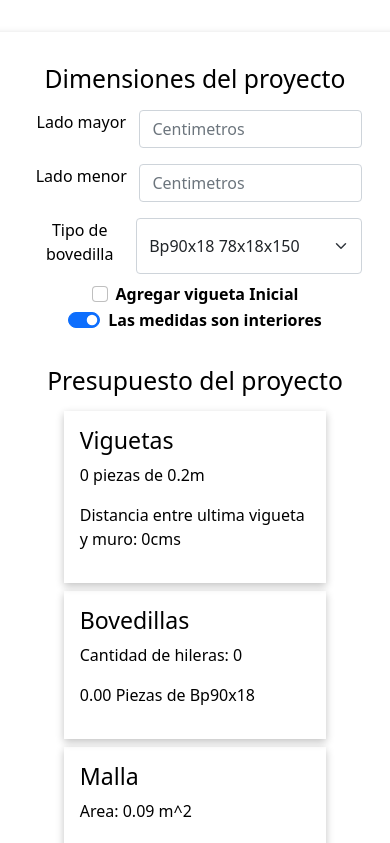
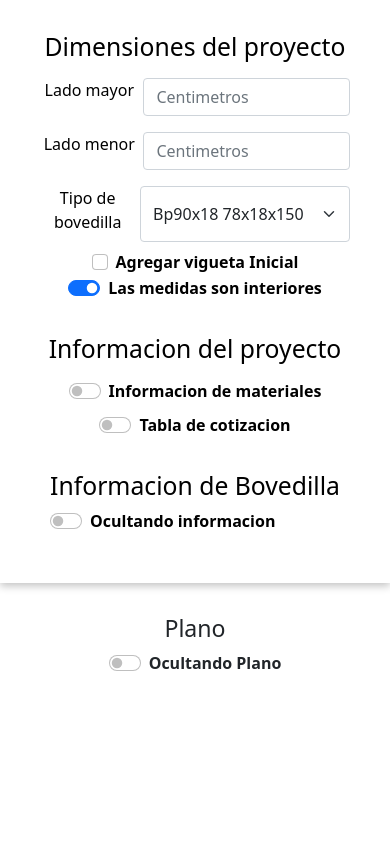
Before and after one commit to CarlosCr18/viguetas, a React (Create React App) app: page / in a window 390 px wide. Shown: the top 843 px of the page. Built offline with nearby package versions, Linux system fonts and the light colour scheme.

Commit message:
Agregue tabla de cotizacions

```diff
--- a/src/App.css
+++ b/src/App.css
@@ -12,7 +12,30 @@
   --largoDeVigueta: 0;
   --distanciaEntreViguetas: 0;
 }
-body {
+
+.App {
+  width: 100vw;
+  text-align: center;
+  display: flex;
+  flex-direction: column;
+}
+
+.App-header {
+  width: 100%;
+  max-width: 100vw;
+  overflow: hidden;
+  display: flex;
+  padding: 2rem;
+  flex-direction: row;
+  align-items: flex-start;
+  flex-wrap: wrap;
+  justify-content: center;
+  color: black;
+  gap: 10%;
+  box-shadow: rgba(0, 0, 0, 0.24) 0px 3px 8px;
+}
+
+.plano {
   width: 100vw;
   display: flex;
   flex-direction: column;
@@ -22,24 +45,13 @@ body {
   padding-block: 2rem;
 }
 
-.App {
-  width: 100%;
-  text-align: center;
-  display: flex;
-  flex-direction: column;
+table {
+  max-width: 20vw !important;
 }
 
-.App-header {
-  width: 100%;
-  display: flex;
-  padding: 2rem;
-  flex-direction: row;
-  align-items: flex-start;
-  flex-wrap: wrap;
-  justify-content: center;
-  color: black;
-  gap: 10%;
-  box-shadow: rgba(0, 0, 0, 0.24) 0px 3px 8px;
+th {
+  padding: 1rem;
+  outline: solid 1px black;
 }
 
 .inputsContainer {
@@ -99,7 +111,7 @@ body {
   display: grid;
   place-items: center;
   font-size: 14px;
-  margin-left: 0;
+  margin-left: 15px;
   margin-top: var(--margenTop);
 }
 
@@ -107,7 +119,6 @@ body {
   width: 12px;
   min-width: 12px;
   max-width: 12px;
-  outline: solid 1px red;
 
   height: var(--largoDeVigueta);
   border: 1px solid red;
@@ -138,6 +149,7 @@ body {
   align-self: start;
   align-items: center;
   gap: 0.5rem;
+  padding-block: 2rem;
 }
 
 .Appvigueta {
@@ -202,12 +214,51 @@ body {
 }
 
 @media (max-width: 815px) {
+  html,
+  body {
+    max-width: 100vw;
+    width: 100vw;
+    padding: 0;
+    margin: 0;
+    overflow-x: hidden;
+  }
   .App-header {
+    width: 100%;
     display: grid;
     gap: 2rem;
     place-content: center;
     place-items: center;
   }
+
+  .InformacionContainer {
+    max-width: 100vw;
+    display: grid;
+    place-content: center;
+    place-items: center;
+    padding: 0;
+    margin: 0;
+  }
+
+  .tablaDeCotizacion {
+    max-width: 100vw !important;
+    width: 85vw;
+  }
+
+  .tablaDeCotizacion tr,
+  .tablaDeCotizacion th {
+    width: 5rem !important;
+    max-width: 5rem;
+    padding: 0;
+    margin: 0;
+  }
+
+  .inputDeCostos {
+    width: 5rem !important;
+    max-width: 5rem;
+    padding: 0;
+    margin: 0;
+  }
+
   .Appvigueta {
     max-width: 90%;
     transform-origin: right top;
--- a/src/App.tsx
+++ b/src/App.tsx
@@ -36,21 +36,8 @@ function App() {
   const [viguetaInicial, setViguetaInicial] = React.useState(false);
   const [medidasSonInteriores, setMedidasSonInteriores] = React.useState(true);
   const [mostrarPlano, setMostrarPlano] = React.useState(false);
-  // const [cantidadDeViguetas, setCantidadDeViguetas] = React.useState(0);
-  // const [largoDeVigueta, setLargoDeViguetas] = React.useState(0);
-  // const [cantidadDeHileras, setCantidadDeHileras] =
-  //   React.useState<number>(cantidadDeViguetas);
 
-  // React.useEffect(() => {
-  //   setCantidadDeHileras(
-  //     Math.round(ancho / (tipoDeBovedilla.efectivo + 12) / 0.5) * 0.5
-  //   );
-  //   return setCantidadDeHileras(
-  //     Math.round(ancho / (tipoDeBovedilla.efectivo + 12) / 0.5) * 0.5
-  //   );
-  // }, [cantidadDeViguetas]);
   const offsetDeMedidas: number = medidasSonInteriores ? 0 : 30;
-
   const cantidadDeHileras =
     Math.round(
       (ancho - offsetDeMedidas) / (tipoDeBovedilla.efectivo + 12) / 0.5
@@ -70,7 +57,7 @@ function App() {
 
   return (
     <div className="App">
-      <header className="App-header">
+      <div className="App-header">
         <FormDeViguetas
           setAncho={setAncho}
           setLargo={setLargo}
@@ -89,8 +76,8 @@ function App() {
           cantidadDeHileras={cantidadDeHileras}
         />
         <InformacionDeBovedilla tipoDeBovedilla={tipoDeBovedilla} />
-      </header>
-      <body>
+      </div>
+      <div className="plano">
         <ControlesDePlano
           mostrarPlano={mostrarPlano}
           setMostrarPlano={setMostrarPlano}
@@ -107,7 +94,7 @@ function App() {
             />
           </div>
         )}
-      </body>
+      </div>
     </div>
   );
 }
--- a/src/form.tsx
+++ b/src/form.tsx
@@ -145,7 +145,11 @@ const FormDeViguetas: React.FC<Props> = ({
             }}
           >
             {arrayDeTipoDeBovedilla.map((element, index) => {
-              return <option value={index}>{element.nombre}</option>;
+              return (
+                <option key={element.nombre + index} value={index}>
+                  {element.nombre}
+                </option>
+              );
             })}
           </Form.Select>
         </div>
--- a/src/informacion.tsx
+++ b/src/informacion.tsx
@@ -1,4 +1,6 @@
 import React from "react";
+import { Form } from "react-bootstrap";
+import TablaDeInformacion from "./tablaDeInformacion";
 
 export interface TipoDeBovedilla {
   nombre: string;
@@ -28,6 +30,11 @@ const Informacion: React.FC<Props> = ({
   largoDeVigueta,
   cantidadDeHileras,
 }) => {
+  const [mostrarInformacionDelProyecto, setMostrarInformacionDelProyecto] =
+    React.useState(false);
+  const [mostrarTablaDeCotizacion, setMostrarTablaDeCotizacion] =
+    React.useState(false);
+
   const malla: number = ((ancho + 30) / 100) * ((largo + 30) / 100);
   /*
   const cantidadDeBovedillas: number = bovedillaDeConcreto
@@ -39,9 +46,48 @@ const Informacion: React.FC<Props> = ({
     ? ancho - 12 - cantidadDeViguetas * (TipoDeBovedilla.efectivo + 12)
     : ancho - cantidadDeViguetas * (TipoDeBovedilla.efectivo + 12);
 
+  const arrayDeInformacion = [
+    {
+      material: "Viguetas de " + largoDeVigueta / 100 + "m",
+      cantidad: inicial ? cantidadDeViguetas + 1 : cantidadDeViguetas,
+      largoDeVigueta: largoDeVigueta / 100,
+    },
+    {
+      material: TipoDeBovedilla.nombre,
+      cantidad: +cantidadDeBovedillas.toFixed(2),
+      largoDeVigueta: 1,
+    },
+    {
+      material: "Malla",
+      cantidad: +(malla * 1.1).toFixed(2),
+      largoDeVigueta: 1,
+    },
+    {
+      material: "Flete",
+      cantidad: 1,
+      largoDeVigueta: 1,
+    },
+    {
+      material: "Utilidades",
+      cantidad: 1,
+      largoDeVigueta: 1,
+    },
+  ];
+
   return (
     <div className="InformacionContainer">
-      <h2>Presupuesto del proyecto</h2>
+      <h2>Informacion del proyecto</h2>
+      <Form.Check
+        checked={mostrarInformacionDelProyecto}
+        label={<strong>Informacion de materiales</strong>}
+        type="switch"
+        id="informacionDelProyecto"
+        onChange={({ target }) => {
+          setMostrarInformacionDelProyecto(target.checked);
+        }}
+      />
+      {mostrarInformacionDelProyecto && (
+        <>
           <div className="InformacionMaterialContainer">
             <h3>Viguetas</h3>
             <p>
@@ -51,7 +97,10 @@ const Informacion: React.FC<Props> = ({
                   " piezas de " +
                   largoDeVigueta / 100 +
                   "m"
-            : cantidadDeViguetas + " piezas de " + largoDeVigueta / 100 + "m"}
+                : cantidadDeViguetas +
+                  " piezas de " +
+                  largoDeVigueta / 100 +
+                  "m"}
             </p>
             <p>
               Distancia entre ultima vigueta y muro:{" "}
@@ -72,6 +121,20 @@ const Informacion: React.FC<Props> = ({
             <p>{"Area: " + malla + " m^2"}</p>
             <p>{"Cantidad: " + (malla * 1.1).toFixed(2) + " m^2"}</p>
           </div>
+        </>
+      )}
+      <Form.Check
+        checked={mostrarTablaDeCotizacion}
+        label={<strong>Tabla de cotizacion</strong>}
+        type="switch"
+        id="switchTablaDeCotizacion"
+        onChange={({ target }) => {
+          setMostrarTablaDeCotizacion(target.checked);
+        }}
+      />
+      {mostrarTablaDeCotizacion && (
+        <TablaDeInformacion arrayDeInformacion={arrayDeInformacion} />
+      )}
     </div>
   );
 };
--- a/src/informacionDeBovedilla.tsx
+++ b/src/informacionDeBovedilla.tsx
@@ -16,7 +16,7 @@ export type Props = {
 const InformacionDeBovedilla: React.FC<Props> = ({
   tipoDeBovedilla: TipoDeBovedilla,
 }) => {
-  const [mostrarInformacion, setMostrarInformacion] = React.useState(true);
+  const [mostrarInformacion, setMostrarInformacion] = React.useState(false);
   return (
     <div className="tipoDeBovedillaInformacion">
       <h2>Informacion de Bovedilla</h2>
--- /dev/null
+++ b/src/tablaDeInformacion.tsx
@@ -0,0 +1,139 @@
+import React from "react";
+
+export type objectInterface = {
+  material: string;
+  cantidad: number;
+  largoDeVigueta: number;
+};
+export type tablaProps = {
+  arrayDeInformacion: Array<objectInterface>;
+};
+
+const TablaDeInformacion: React.FC<tablaProps> = ({ arrayDeInformacion }) => {
+  const [arrayDeInputsDeCostos, setArrayDeInputsDeCostos] = React.useState([
+    0, 0, 0, 0, 0,
+  ]);
+  const [preciosTotales, setPreciosTotales] = React.useState([0, 0, 0, 0, 0]);
+
+  const arrayjson = JSON.stringify(arrayDeInformacion);
+  const arrayjsonCostos = JSON.stringify(arrayDeInputsDeCostos);
+  React.useEffect(() => {
+    let tempArrayDePreciosTotales = arrayDeInputsDeCostos.map(
+      (element, index) => {
+        return (
+          Math.round(
+            (element *
+              arrayDeInformacion[index].cantidad *
+              arrayDeInformacion[index].largoDeVigueta) /
+              0.1
+          ) * 0.1
+        );
+      }
+    );
+    setPreciosTotales(tempArrayDePreciosTotales);
+  }, [arrayjson, arrayjsonCostos]);
+
+  const sumaTotalDePrecios = preciosTotales.reduce(
+    (counter, element) => counter + element
+  );
+
+  //   console.log(arrayDeInputsDeCostos, preciosTotales);
+  return (
+    <table className="tablaDeCotizacion">
+      <tbody>
+        <tr>
+          <th>
+            <strong>Material</strong>
+          </th>
+          <th>
+            <strong>Cantidad</strong>
+          </th>
+          <th>
+            <strong>Costo</strong>
+          </th>
+          <th>
+            <strong>Total</strong>
+          </th>
+        </tr>
+        {arrayDeInformacion.map((element, index) => {
+          return (
+            <tr key={index + element.material + ""}>
+              <th>{element.material}</th>
+              <th>{element.cantidad}</th>
+              <th>
+                <input
+                  className="inputDeCostos"
+                  value={arrayDeInputsDeCostos[index]}
+                  type="number"
+                  min="0"
+                  onChange={({ target }) => {
+                    let tempArrayDeInputsDeCostos: number[] = [
+                      ...arrayDeInputsDeCostos,
+                    ];
+
+                    let itemDeArrayDeInputsDeCostos: number = parseInt(
+                      target.value
+                    );
+                    tempArrayDeInputsDeCostos[index] =
+                      itemDeArrayDeInputsDeCostos;
+
+                    setArrayDeInputsDeCostos(tempArrayDeInputsDeCostos);
+                  }}
+                ></input>
+              </th>
+              <th>
+                {(
+                  Math.round(
+                    (arrayDeInputsDeCostos[index] *
+                      element.cantidad *
+                      element.largoDeVigueta) /
+                      0.1
+                  ) * 0.1
+                ).toFixed(2)}
+              </th>
+            </tr>
+          );
+        })}
+        <tr>
+          <th>Total de materiales</th>
+          <th>
+            <strong></strong>
+          </th>
+          <th>
+            <strong></strong>
+          </th>
+          <th>
+            {preciosTotales
+              .reduce((counter, element, index) =>
+                index < 3 ? counter + element : counter
+              )
+              .toFixed(2)}
+          </th>
+        </tr>
+        <tr>
+          <th>Total de presupuesto</th>
+          <th></th>
+          <th></th>
+          <th>{sumaTotalDePrecios.toFixed(2)}</th>
+        </tr>
+        <tr>
+          <th>Precio por m^2</th>
+          <th></th>
+          <th>
+            {sumaTotalDePrecios +
+              " / " +
+              (arrayDeInformacion[2].cantidad / 1.1).toFixed(2)}
+          </th>
+          <th>
+            {(
+              sumaTotalDePrecios /
+              (arrayDeInformacion[2].cantidad / 1.1)
+            ).toFixed(2)}
+          </th>
+        </tr>
+      </tbody>
+    </table>
+  );
+};
+
+export default TablaDeInformacion;
```
Lines whose indentation alone changed are shown as unchanged.
